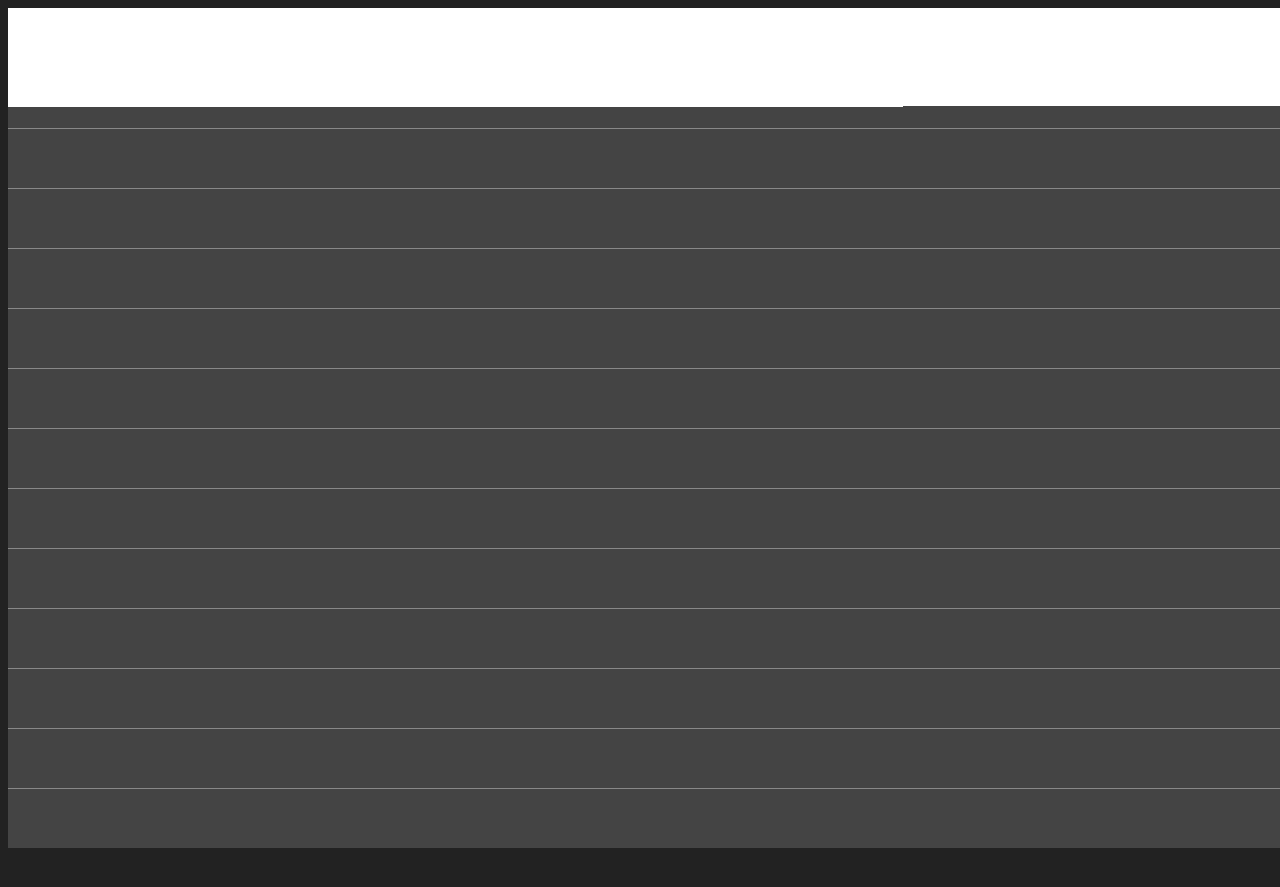
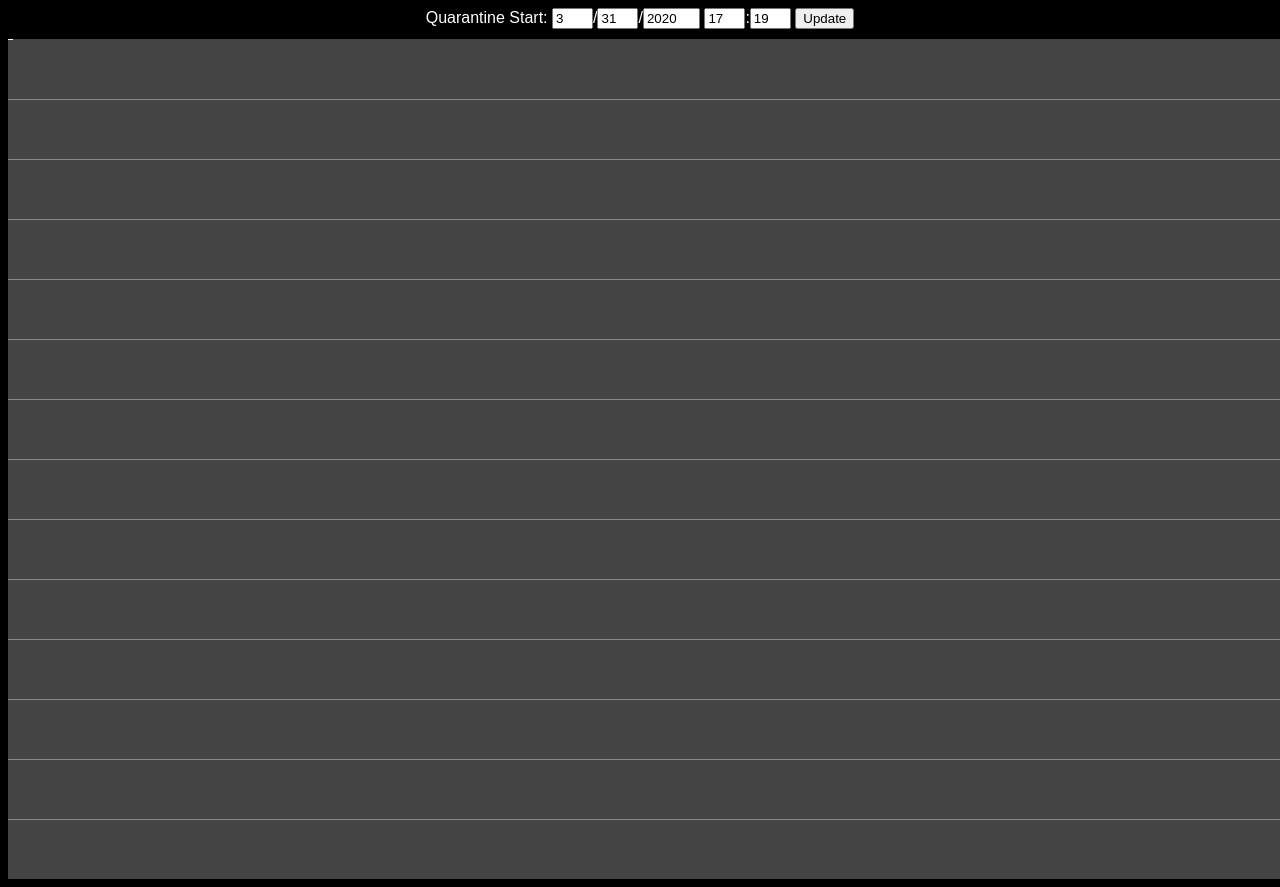
Before and after one commit to panoz7/corona-timer, a plain HTML site: page index.html in a window 1280 px wide. Shown: the top 887 px of the page. Before the commit the page ends 856 px from the top, so only its background shows below. Drawn offline with Linux system fonts and the light colour scheme.

Commit message:
Add start time control

```diff
--- a/hourglass.js
+++ b/hourglass.js
@@ -5,7 +5,7 @@ export class Hourglass {
         this.ctx = this.canvas.getContext('2d');
         this.width = this.ctx.canvas.width;
         this.height = this.ctx.canvas.height;
-        this.currentTime = 0;
+        this.startTime;
         this.resetCanvas();
     }
 
@@ -35,11 +35,25 @@ export class Hourglass {
     }
 
     updateTime(time) {
-        // this.resetCanvas();
+        this.startTime = time;
+        this.resetCanvas();
+        this.drawTime(time);
+    }
+
+    updateStartTime(startDateTime) {
+        this.startTime = startDateTime;
+        this.resetCanvas();
+        this.drawToTime(new Date());
+    }
+
+    drawTime(time) {
+        // Calculate the ellapsed time
+        const elapsedTime = Math.floor((time.getTime() - this.startTime.getTime()) / 1000);
+
 
         // Draw the new pixels
-        const rows = Math.floor(time / this.width);
-        const remainder = time%this.width;
+        const rows = Math.floor(elapsedTime / this.width);
+        const remainder = elapsedTime%this.width;
 
         // Fill in the pixels
         this.ctx.fillStyle = 'white';
@@ -47,13 +61,13 @@ export class Hourglass {
         this.ctx.fillRect(0,rows, remainder, 1)
     }
 
-    startAnimating(startTime) {
-        this.currentTime = startTime;
-        this.updateTime(this.currentTime);
+    startAnimating(startDateTime) {
+        this.startTime = startDateTime;
+        this.drawTime(new Date());
 
         window.setInterval(() => {
             this.currentTime++;
-            this.updateTime(this.currentTime);
+            this.drawTime(new Date());
         }, 1000)
 
     }
--- a/index.html
+++ b/index.html
@@ -8,6 +8,12 @@
 
 <body>
 
+    <div>
+    Quarantine Start: <input type='text' size='2' id='month'>/<input type='text' size='2' id='day'>/<input type='text' size='4' id='year'>
+    <input type='text' size='2' id='hour'>:<input type='text' size='2' id='minute'>
+    <button id='update-start-time'>Update</button>
+</div>
+
     <canvas width='1440px' height='840px' id='hourglass'></canvas>
 
 <script type='module' src='main.js'></script>
--- a/main.js
+++ b/main.js
@@ -2,7 +2,37 @@ import {Hourglass} from './hourglass.js';
 
 const canvas = document.getElementById('hourglass');
 const hourglass = new Hourglass(canvas);
+hourglass.startAnimating(new Date());
 
-hourglass.startAnimating(142010);
+// Set up the date fields
+const monthField = document.getElementById('month');
+const dayField = document.getElementById('day');
+const yearField = document.getElementById('year');
+const hourField = document.getElementById('hour');
+const minuteField = document.getElementById('minute');
+
+// Populate the current date
+let currentDate = new Date();
+monthField.value = currentDate.getMonth() + 1;
+dayField.value = currentDate.getDate();
+yearField.value = currentDate.getFullYear();
+hourField.value = currentDate.getHours();
+minuteField.value = currentDate.getMinutes();
+
+// Handle start time updates
+document.getElementById('update-start-time').addEventListener('click', () => {
+
+    // Get the current datetime and the set datetime
+    // const currentDateTime = new Date();
+    const setDateTime = new Date(yearField.value, monthField.value - 1, dayField.value, hourField.value, minuteField.value);
+
+    // The difference is how much of the quarantine has already elapsed
+    // const elapsedTime = Math.floor((currentDateTime.getTime() - setDateTime.getTime()) / 1000);
+
+    hourglass.updateStartTime(setDateTime);
+
+
+})
+
 
 // console.log(hourglass)
--- a/style.css
+++ b/style.css
@@ -1,7 +1,10 @@
 body {
-    background-color: #222;
+    background-color: black;
+    color: white;
     text-align: center;
+    font-family: arial;
 }
 
 #hourglass {
+    margin-top: 10px;
 }
```
